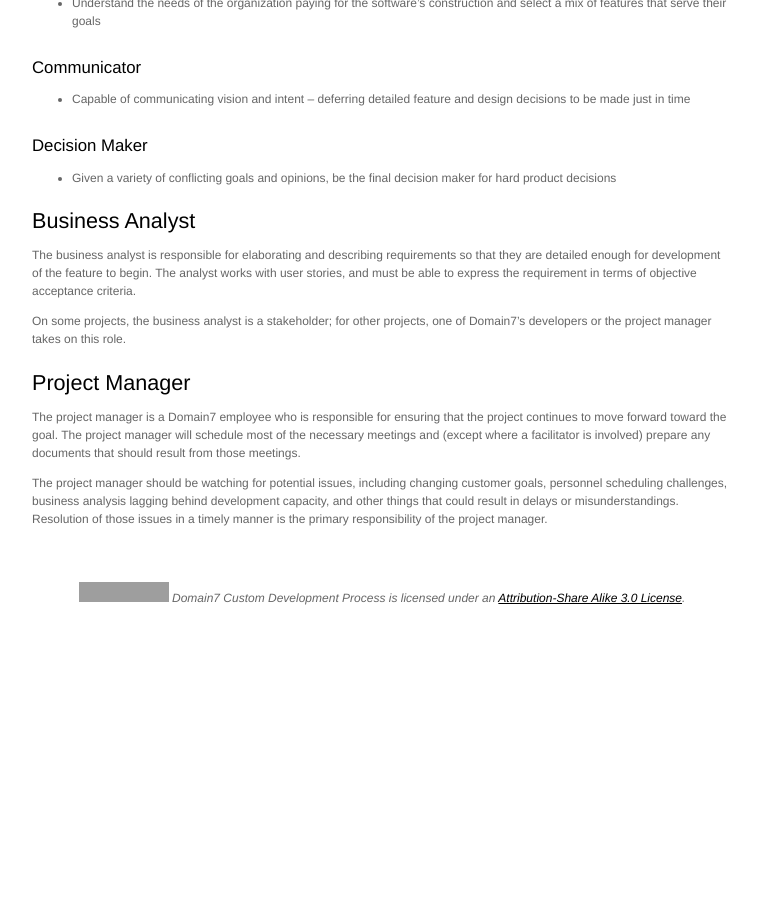
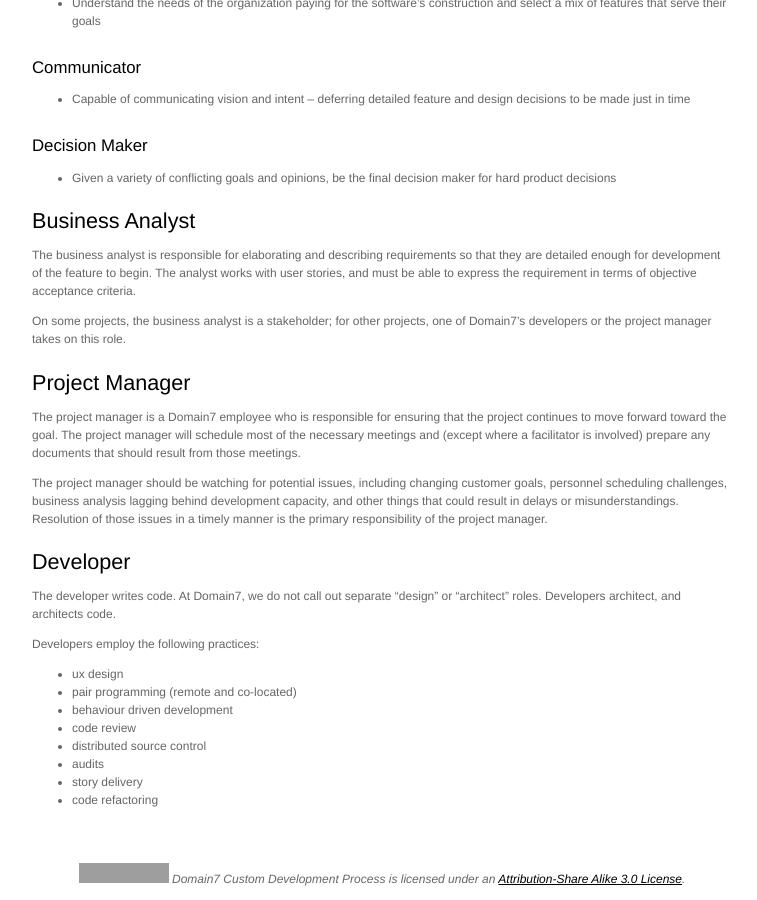
Before and after one commit to domain7/development, a Jekyll site: the page built from stakeholder_narrative.md, in a window 1280 px wide and 900 px high, scrolled down 2245 px. Shown: the whole window, without its empty margins (258-1015 px from the left). Built offline with Jekyll 4.4.1, drawn with Linux system fonts in a browser that asks for light colours; before the commit the page ends 2864 px from its top, so only the background shows below that; grey boxes are pictures that could not be loaded.

Commit message:
developers

```diff
--- /dev/null
+++ b/_includes/developer.md
@@ -0,0 +1,14 @@
+### Developer {#developer}
+
+The developer writes code. At Domain7, we do not call out separate "design" or "architect" roles. Developers architect, and architects code.
+
+Developers employ the following practices:
+
+* ux design
+* pair programming (remote and co-located)
+* behaviour driven development
+* code review
+* distributed source control
+* audits
+* story delivery
+* code refactoring
--- a/stakeholder_narrative.md
+++ b/stakeholder_narrative.md
@@ -29,3 +29,5 @@ structure and practices, from the overall view down to the day-to-day.
 {% include business_analyst.md %}
 
 {% include project_manager.md %}
+
+{% include developer.md %}
```
